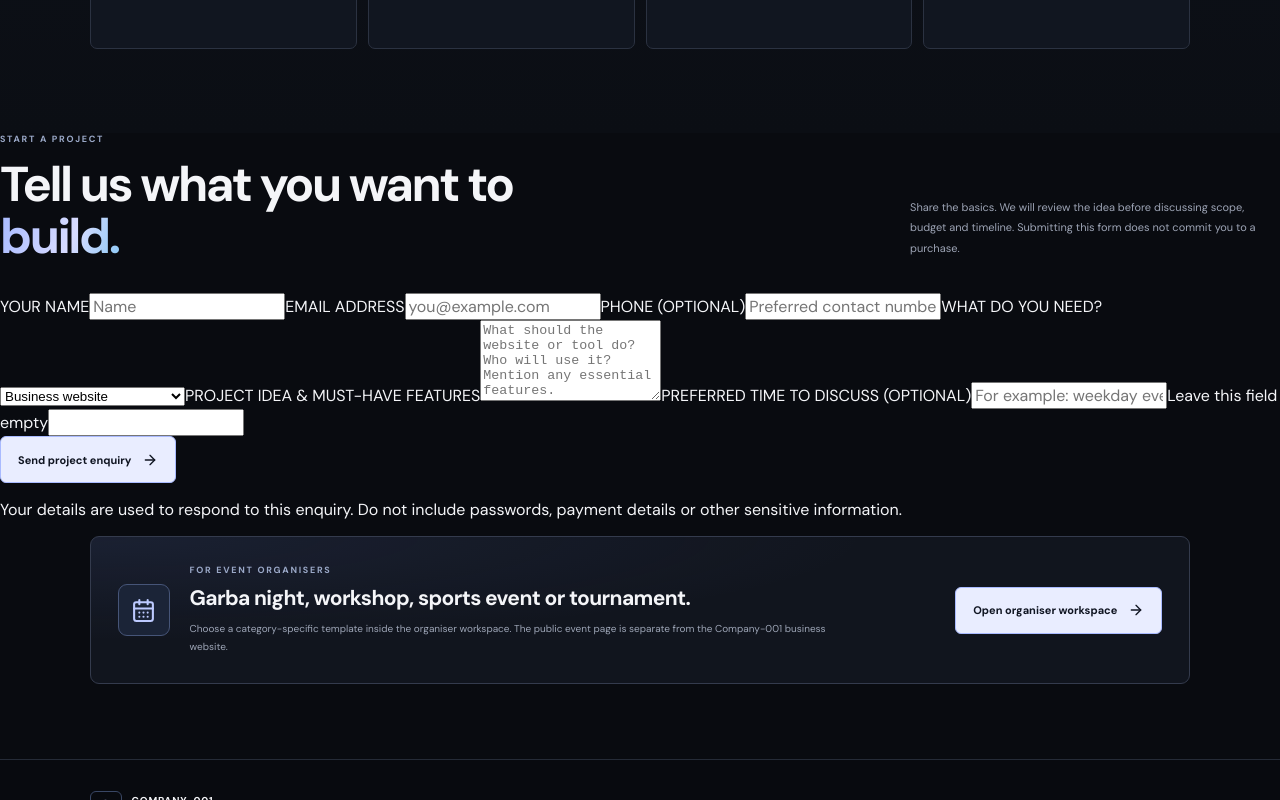
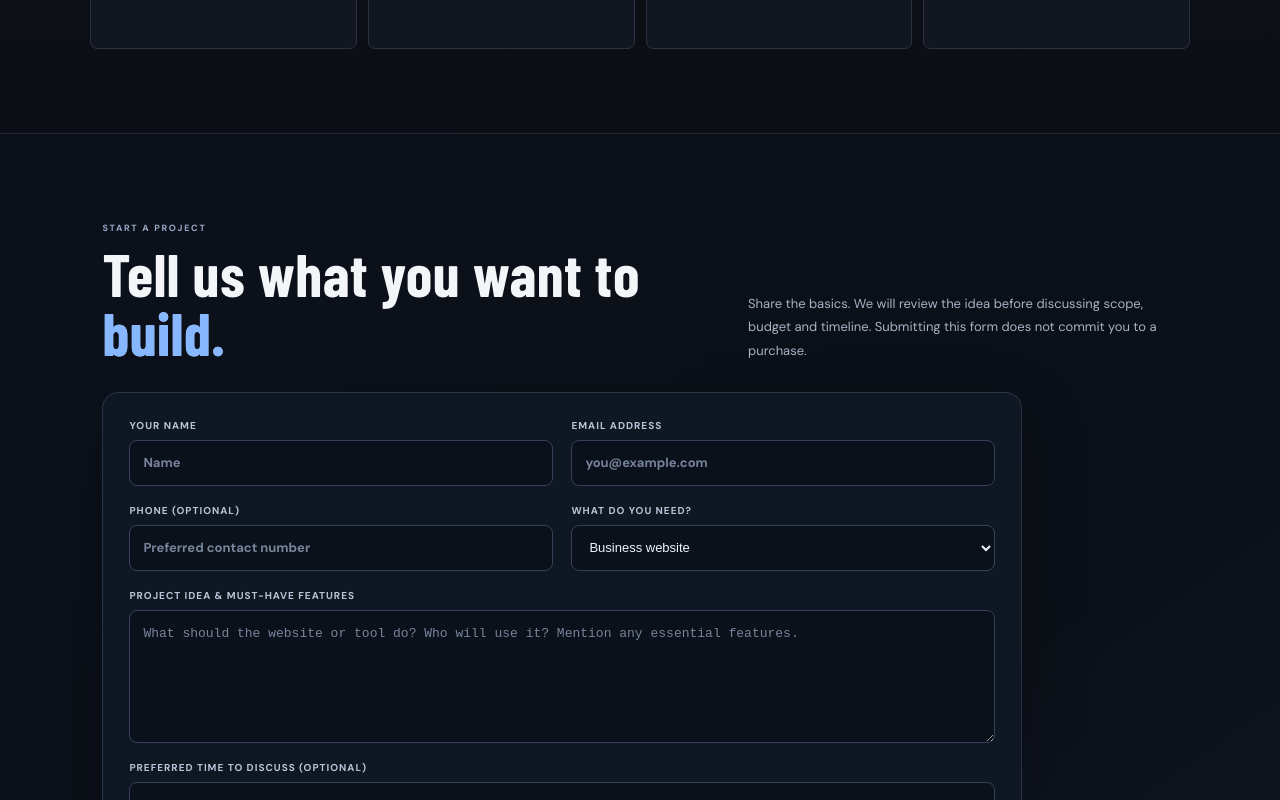
Before and after one commit to bhavishyacodz/Company-001, a React (Vite) app: page / in a window 1280 px wide. Shown: the part 1920-2720 px from the top of the page. Built offline with nearby package versions, Linux system fonts and the light colour scheme; a web font is replaced by a local one.

Commit message:
Style custom project enquiry form

```diff
--- a/src/styles.css
+++ b/src/styles.css
@@ -210,3 +210,27 @@
   .company-home .company-button{transition:none}
   .company-home .company-button:hover{transform:none}
 }
+
+
+/* Company-001 custom project enquiry form */
+.company-consultation-section{padding:88px 8%;border-top:1px solid #202735;border-bottom:1px solid #202735;background:linear-gradient(145deg,#0b111b,#0b0f17 65%,#101724)}
+.company-consultation-section .company-section-heading{display:grid;grid-template-columns:minmax(0,1fr) minmax(240px,.7fr);align-items:end;gap:32px;margin-bottom:30px}
+.company-consultation-section .company-section-heading h2{margin:10px 0 0;font-family:var(--display);font-size:clamp(38px,5vw,60px);line-height:.98;letter-spacing:.01em}
+.company-consultation-section .company-section-heading h2 em{font-style:normal;color:#86b7ff}
+.company-consultation-section .company-section-heading p{margin:0;color:#a8b2c3;font-size:13px;line-height:1.8;max-width:470px}
+.company-consultation-form{max-width:920px;padding:26px;border:1px solid #29364a;border-radius:16px;background:rgba(17,25,38,.82);box-shadow:0 22px 70px #0003}
+.company-consultation-fields{display:grid;grid-template-columns:repeat(2,minmax(0,1fr));gap:18px}
+.company-consultation-fields label{display:flex;flex-direction:column;gap:8px;color:#b8c5d8;font-size:10px;font-weight:700;letter-spacing:.1em}
+.company-consultation-fields input,.company-consultation-fields select,.company-consultation-fields textarea{width:100%;min-width:0;min-height:46px;padding:12px 13px;border:1px solid #344158;border-radius:8px;background:#0b111b;color:#eef4ff;font-size:13px;letter-spacing:normal;outline-offset:3px}
+.company-consultation-fields textarea{resize:vertical;min-height:124px;line-height:1.65}
+.company-consultation-fields input::placeholder,.company-consultation-fields textarea::placeholder{color:#77849a}
+.company-consultation-fields input:focus-visible,.company-consultation-fields select:focus-visible,.company-consultation-fields textarea:focus-visible{outline:2px solid #82b5ff;border-color:#82b5ff}
+.company-consultation-wide{grid-column:1/-1}
+.company-honeypot{position:absolute!important;width:1px!important;height:1px!important;padding:0!important;margin:-1px!important;overflow:hidden!important;clip:rect(0,0,0,0)!important;white-space:nowrap!important;border:0!important}
+.company-consultation-form>.company-button{margin-top:20px;min-height:46px}
+.company-consultation-form>.company-button:disabled{opacity:.65;cursor:wait;transform:none}
+.company-form-message{margin:16px 0 0;padding:12px 14px;border-radius:8px;font-size:13px;line-height:1.6}
+.company-form-message.error{border:1px solid #74414b;background:#29171d;color:#ffc3ca}
+.company-form-message.success{border:1px solid #285d50;background:#102720;color:#a9f4d5}
+.company-form-privacy{margin:14px 0 0;color:#8996aa;font-size:11px;line-height:1.7}
+@media(max-width:680px){.company-consultation-section{padding:62px 6%}.company-consultation-section .company-section-heading{grid-template-columns:1fr;gap:14px}.company-consultation-form{padding:18px}.company-consultation-fields{grid-template-columns:1fr;gap:15px}.company-consultation-wide{grid-column:auto}}
```
